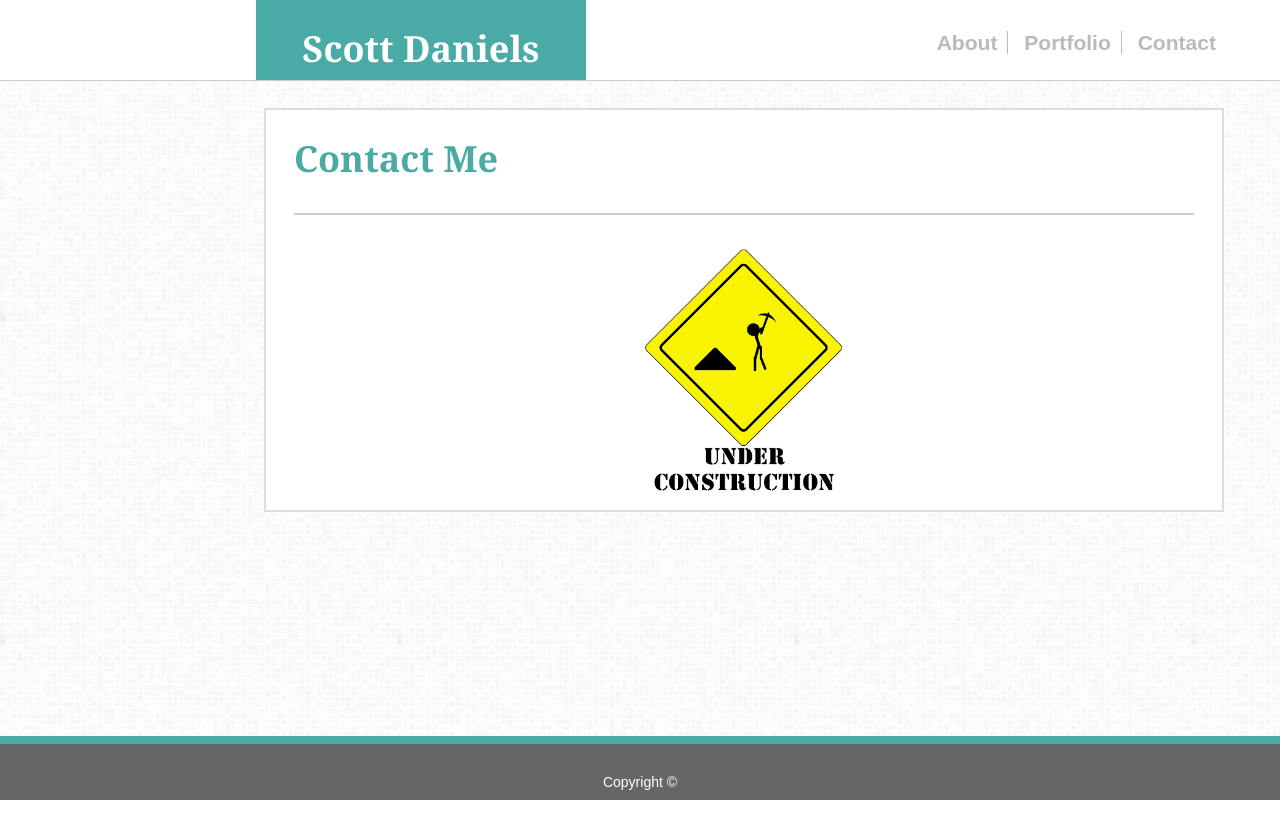
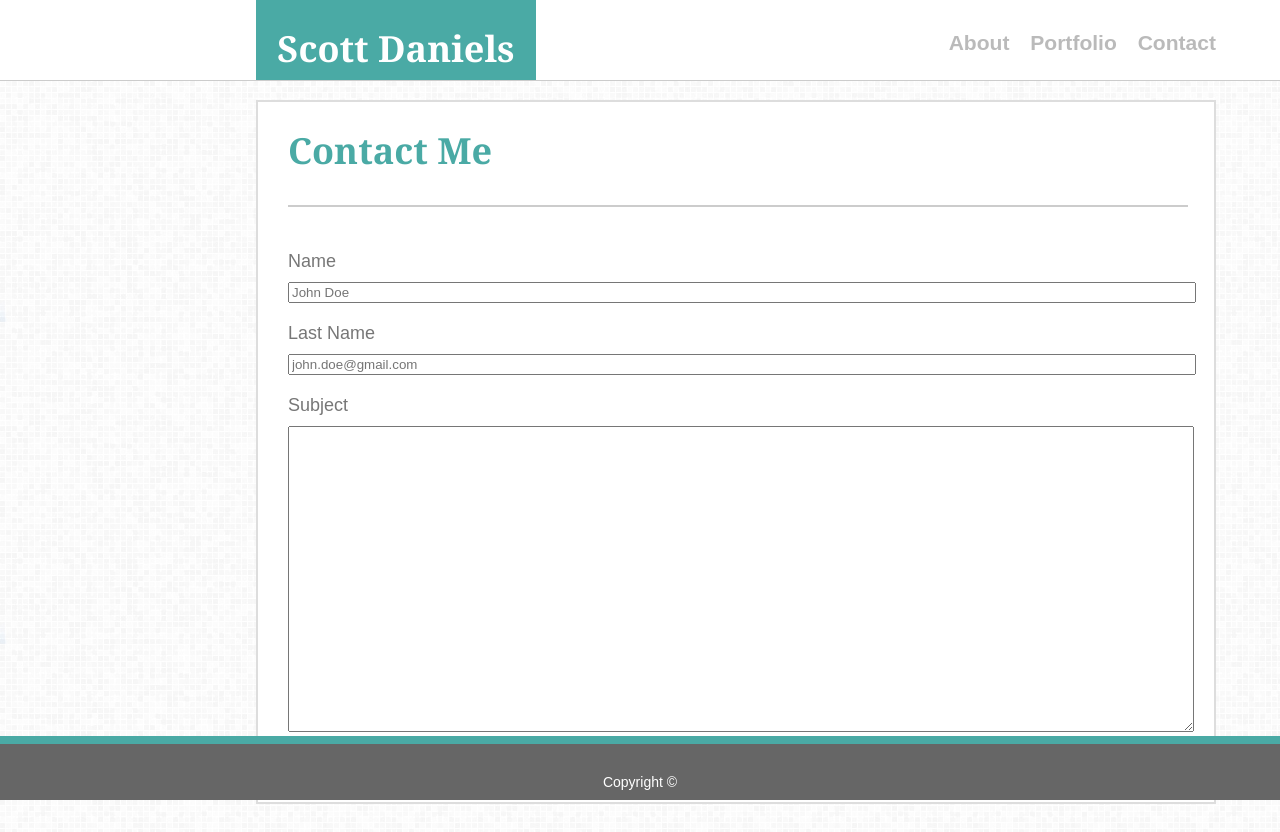
Before and after one commit to sdaniels6363/Basic-Portfolio, a plain HTML site: page contact.html in a window 1280 px wide. Before the commit the page ends 800 px from the top, so only its background shows below. Drawn offline with Linux system fonts and the light colour scheme.

Commit message:
Added additional tweaking to CSS to get layout positioning the way I wanted.  Setting a the body element to relative positioning and a origin of top: 0 and left: 0, still left me with a hidden margin of 8px.  After statically setting the margin to 0px, the content laid with correct positioning.

```diff
--- a/assets/css/style.css
+++ b/assets/css/style.css
@@ -7,6 +7,9 @@ body{
     height: 100%;
     width: 100%;
     position: relative;
+    margin: 0px;
+    top: 0;
+    left: 0;
 
 }
 
@@ -23,13 +26,13 @@ header{
 
 main{
     position: relative;
+    clear: both;
     overflow: auto;
     width: 956px;
     background-color: #ffffff;
     border: 2px solid #dddddd;
     top: 100px;
     margin-left: 20%;
-    /* margin-top: 7.5%; */
     margin-bottom: 10%;
 }
 
@@ -61,15 +64,43 @@ a{
     text-decoration: none;
     color: #777777;
     opacity: 0.5;
+    margin-left: 15px;
 
+}
+
+a:hover{
+    background-color: #4aaaa5;
+    color: #000000;
+    cursor: pointer;
 }
 
 p {
     width: 900px;
-    margin: 28px;
+    margin: 30px;
     line-height: 24px;
 }
 
+textarea {
+    margin-top: 10px;
+    margin-left: 30px;
+    margin-bottom: 20px;
+    float: left;
+    width: 900px;
+    height: 300px;
+}
+
+label {
+    margin-top: 20px;
+    margin-left: 30px;
+    float: left;
+}
+
+input {
+    margin-top: 10px;
+    margin-left: 30px;
+    float: left;
+    width: 900px;
+}
 /* Classes */
 
 .heading {
@@ -79,15 +110,17 @@ p {
 
 .navbar{
     width: 960px;
+    max-height: 80px;
     margin-left: 20%;
-    background-color: #666666
+    background-color: #ffffff;
 }
 
 .links{
-    float: left;
-    width: 630px;
+    float: right;
+    width: 680px;
+    max-height: 60px;
+    padding: 10px 0px;
     text-align: right;
-    margin-top: 10px;
 }
 
 
@@ -103,33 +136,15 @@ p {
     float: left;
     text-align: center;
     background-color: #4aaaa5;
-    width: 250px;
+    width: 280px;
     height: 80px;
-    padding: 0px 40px 0px 40px;
 }
 
-#about-link{
-    border-right: 1px solid #777777;
-    padding-right: 10px;
-
-}
-
-#portfolio-link{
-    border-right: 1px solid #777777;
-    padding-right: 10px;
-    padding-left: 10px;
-
-}
-
-#contact-link{
-    padding-left: 10px;
-
-}
 
 #about-me{
     width: 900px;
     color: #4aaaa5;
-    margin-left: 28px;
+    margin-left: 30px;
     padding-bottom: 30px;
     border-bottom: 2px solid #cccccc;
 }
@@ -137,7 +152,7 @@ p {
     display: block;
     height: 205px;
     width: 226px;
-    margin: 0px 20px 0px 28px;
+    margin: 0px 20px 0px 30px;
     float: left;
 }
 
@@ -147,3 +162,24 @@ p {
     border: 2px solid #777777;
     margin: 0px 178px 20px 178px;
 }
+
+#email-form{
+    clear:both;
+    font-family: 'Arial', 'Helvetica Neue', Helvetica, sans-serif;
+}
+
+#submit-button{
+    margin-bottom: 20px;
+    margin-left: 30px;
+    float: left;
+    width: 100px;
+    height: 30px;
+    text-align: center;
+    color: #ffffff;
+    background-color: #4aaaa5;
+    border: 1px solid #777777;
+}
+
+#submit-button:hover{
+    cursor: pointer;
+}
--- a/contact.html
+++ b/contact.html
@@ -26,7 +26,24 @@
         <div class="heading">
             <h1 id="about-me">Contact Me</h1>
         </div>
-        <img src="assets/images/construction.gif" alt="Under construction" width="200" class="under-construction">
+        <div id="email-form">
+            <form action="mailto:sdaniels6363@gmail.com">
+
+                <label for="name">Name</label>
+                <input type="text" id="fname" name="fullname" placeholder="John Doe">
+
+                <label for="lname">Last Name</label>
+                <input type="text" id="email" name="email" placeholder="john.doe@gmail.com">
+
+
+                <label for="subject">Subject</label>
+                <textarea id="subject" name="subject"></textarea>
+
+                <button type="button" id="submit-button">Submit</button>
+
+            </form>
+        </div>
+
     </main>
     <footer>
         Copyright &copy;
```
